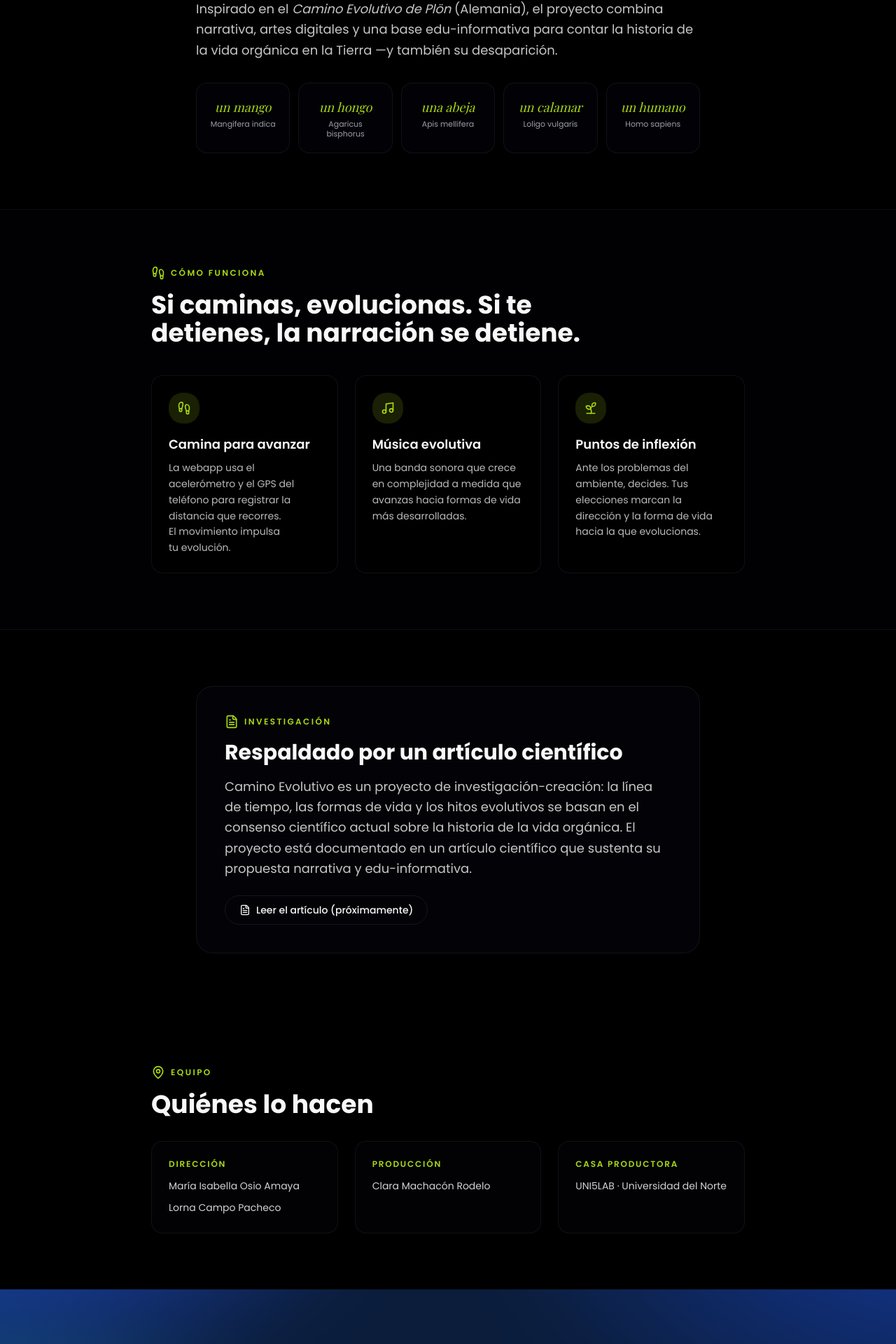
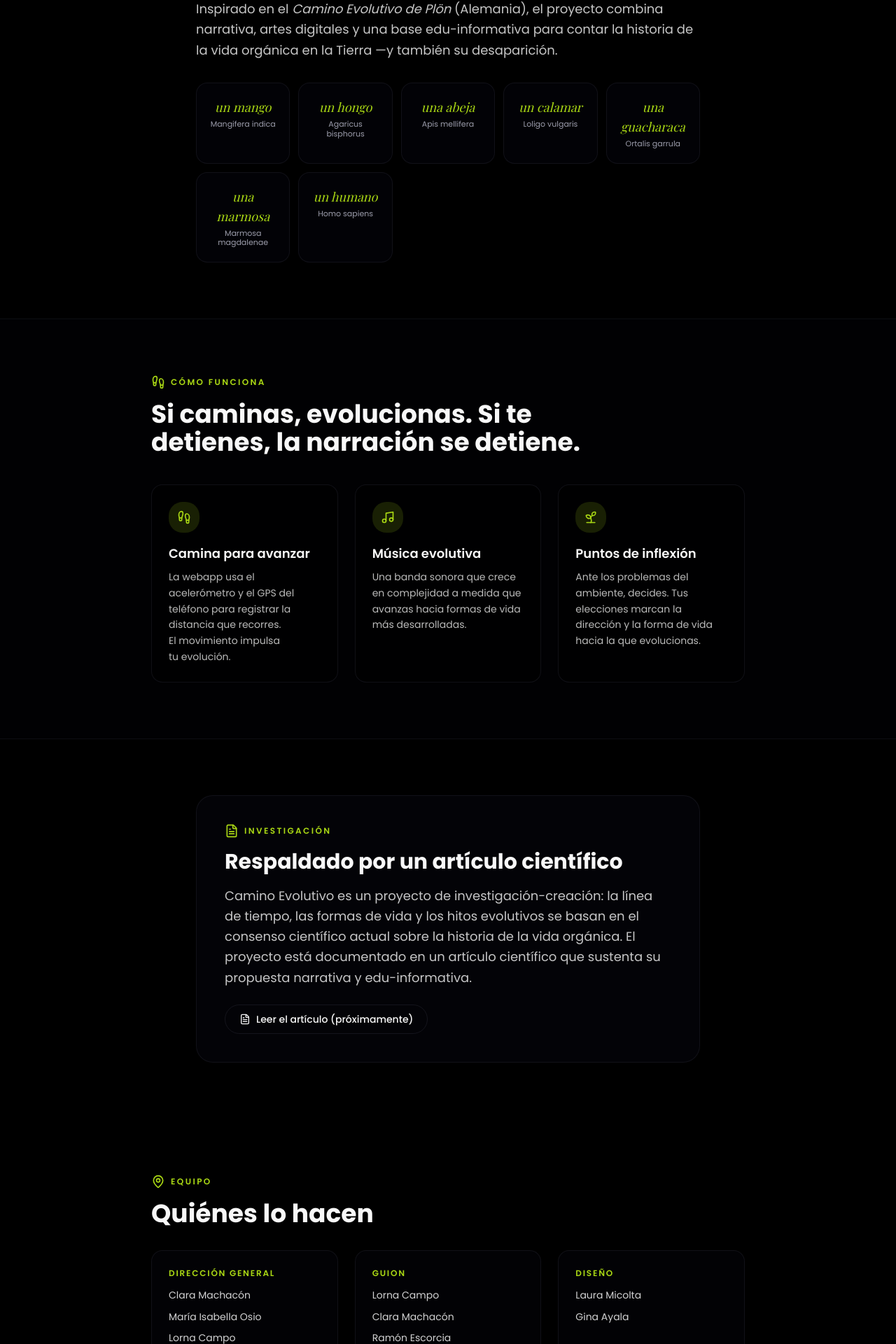
Before and after one commit to just-mari/motionapp, a Next.js app: page /proyecto in a window 1280 px wide. Shown: the part 1159-3079 px from the top of the page at 70% size. Built offline with nearby package versions, Linux system fonts and the light colour scheme.

Commit message:
feat: update project-landing team roles and members
Added new team roles and updated member details

Co-authored-by: just-mari <189456266+just-mari@users.noreply.github.com>

```diff
--- a/components/project-landing.tsx
+++ b/components/project-landing.tsx
@@ -10,13 +10,16 @@ const FINAL_FORMS = [
   { emoji: "un hongo", label: "Agaricus bisphorus" },
   { emoji: "una abeja", label: "Apis mellifera" },
   { emoji: "un calamar", label: "Loligo vulgaris" },
+  { emoji: "una guacharaca", label: "Ortalis garrula" },
+  { emoji: "una marmosa", label: "Marmosa magdalenae" },
   { emoji: "un humano", label: "Homo sapiens" },
 ]
 
 const TEAM = [
-  { role: "Dirección", names: ["María Isabella Osio Amaya", "Lorna Campo Pacheco"] },
-  { role: "Producción", names: ["Clara Machacón Rodelo"] },
-  { role: "Casa productora", names: ["UNI5LAB · Universidad del Norte"] },
+  { role: "Dirección General", names: ["Clara Machacón", "María Isabella Osio", "Lorna Campo "] },
+  { role: "Guion", names: ["Lorna Campo", "Clara Machacón", "Ramón Escorcia"] },
+  { role: "Diseño", names: ["Laura Micolta", "Gina Ayala"] },
+  { role: "Producción", names: ["María Cecilia Reyes", "Rafik Neme", "UNI5LAB - UNINORTE"] },
 ]
 
 /**
```
